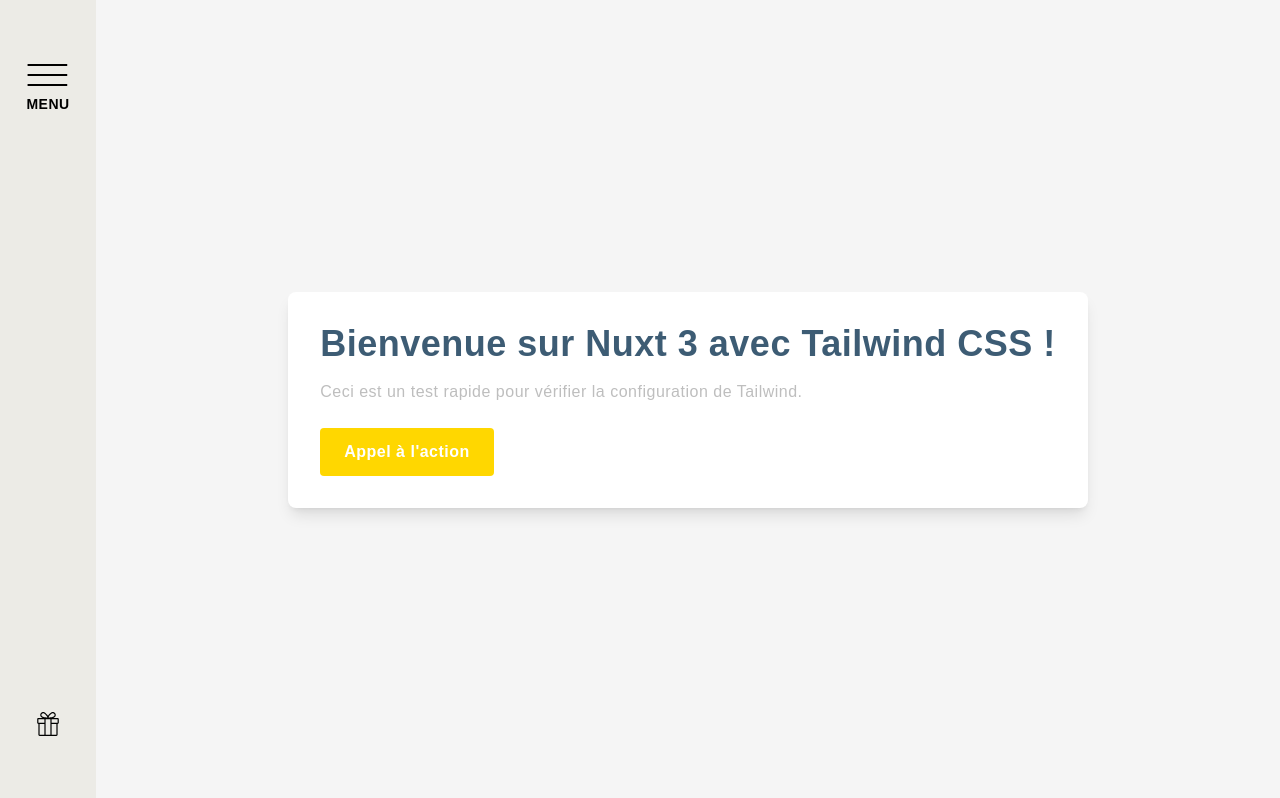
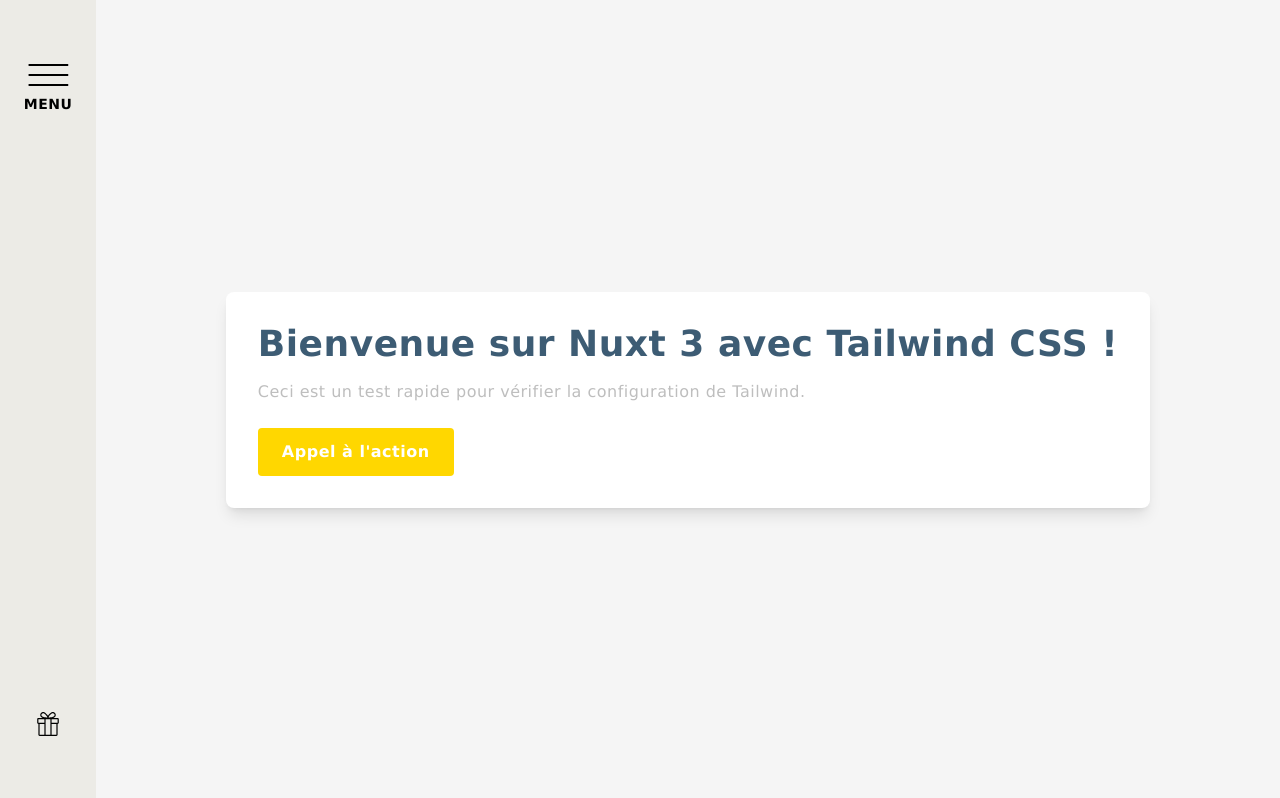
Before and after one commit to HEIG-COMEM/HEIG-VD_EcoC_Beau-Rivage, a Nuxt app: page / in a window 1280 px wide. Shown: the top 798 px of the page. Built offline with nearby package versions, Linux system fonts and the light colour scheme.

Commit message:
refactor(styles): remove custom font 'Antartica' and update font families to 'Verdana'

```diff
--- a/assets/css/tailwind.css
+++ b/assets/css/tailwind.css
@@ -1,16 +1,6 @@
 @tailwind base;
 @tailwind components;
 @tailwind utilities;
-
-@layer base {
-    @font-face {
-        font-family: 'Antartica';
-        font-style: normal;
-        font-weight: 100;
-        font-display: swap;
-        src: url('/fonts/Antartica-Light.otf') format('otf');
-    }
-}
 
 a {
     transition: all 0.2s ease;
--- a/tailwind.config.js
+++ b/tailwind.config.js
@@ -23,8 +23,8 @@
         border: '#E0E0E0', // Bordure
       },
       fontFamily: {
-        sans: ['Antartica', 'Arial', 'sans-serif'],
-        heading: ['Antartica', 'sans-serif'],
+        sans: ['Verdana', 'sans-serif'],
+        heading: ['Verdana', 'sans-serif'],
         serif: ['Georgia', 'serif'],
       },
       fontWeight: {
```
Also changed, not shown: assets/fonts/Antarctica-Light.otf (deleted), assets/fonts/Antarctica-SemiBold.otf (deleted).
